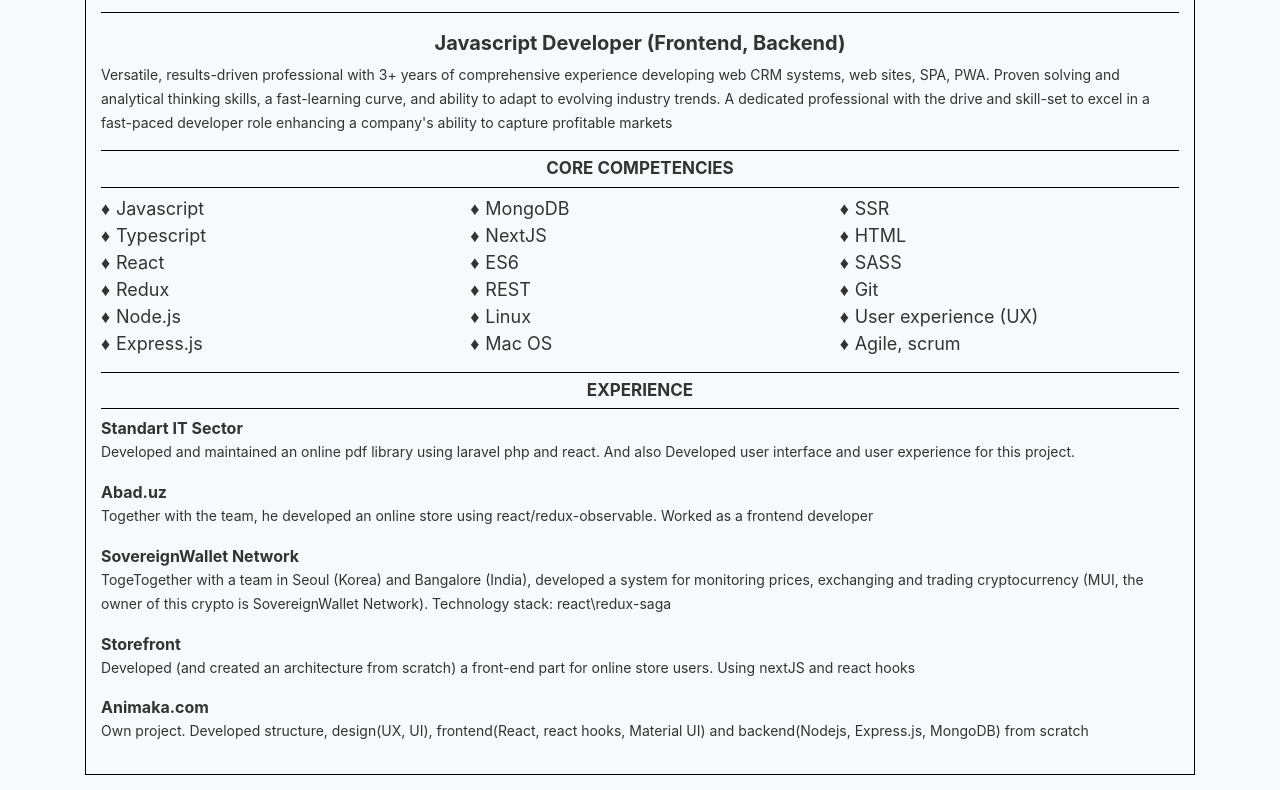
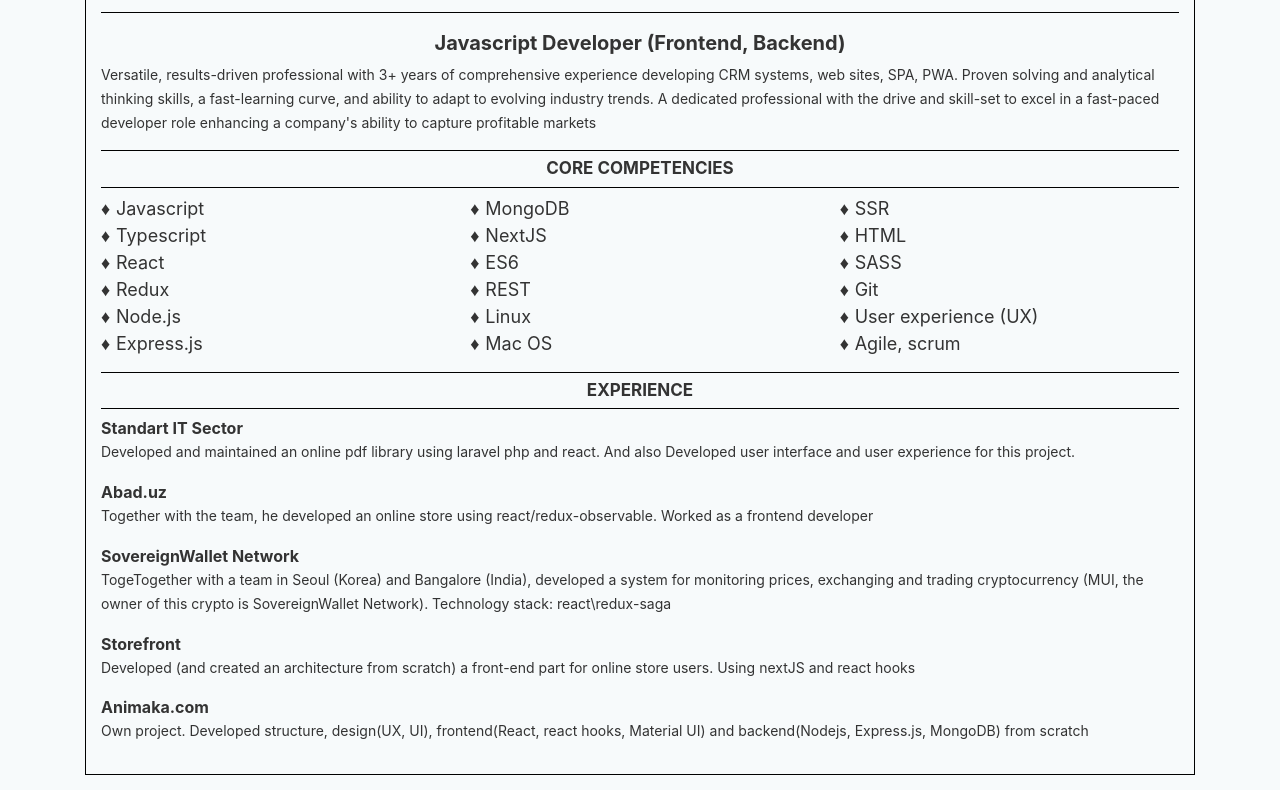
Before and after one commit to Scryppi/scryppi.github.io, a plain HTML site: page index.html in a window 1280 px wide. Shown: the part 91-881 px from the top of the page. Drawn offline with Linux system fonts and the light colour scheme.

Commit message:
text fix

```diff
--- a/index.html
+++ b/index.html
@@ -33,7 +33,7 @@
 					Javascript Developer (Frontend, Backend)
 				</div>
 				<p class="profession-description">
-					Versatile, results-driven professional with 3+ years of comprehensive experience developing web CRM systems, web sites, SPA, PWA. Proven solving and analytical thinking skills, a fast-learning curve, and ability to adapt to evolving industry trends. A dedicated professional with the drive and skill-set to excel in a fast-paced developer role enhancing a company's ability to capture profitable markets
+					Versatile, results-driven professional with 3+ years of comprehensive experience developing CRM systems, web sites, SPA, PWA. Proven solving and analytical thinking skills, a fast-learning curve, and ability to adapt to evolving industry trends. A dedicated professional with the drive and skill-set to excel in a fast-paced developer role enhancing a company's ability to capture profitable markets
 				</p>
 				<div class="section-title">
 					Core competencies
```
